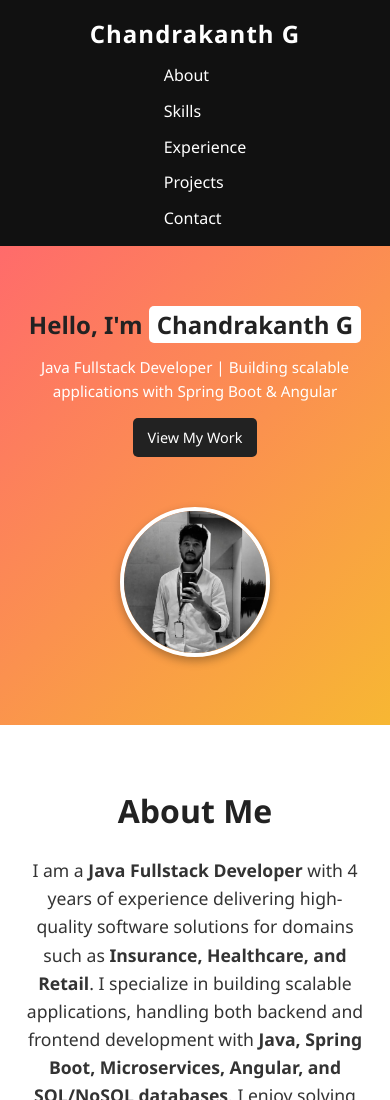
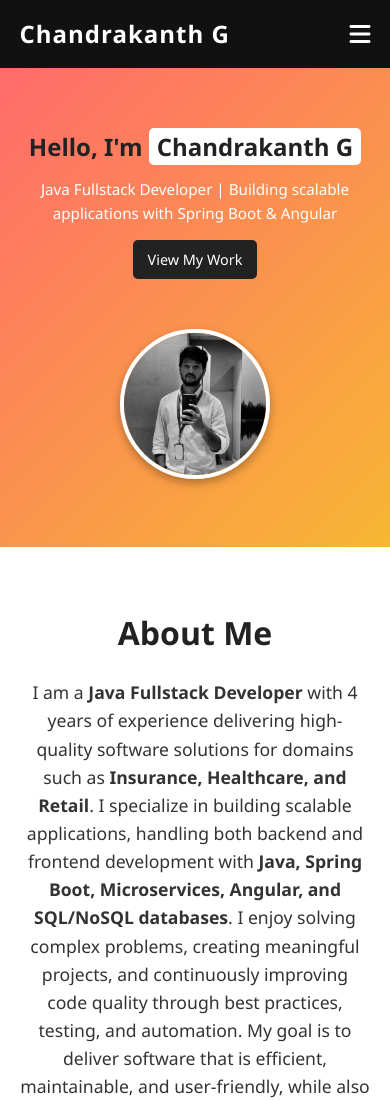
Before and after one commit to chandrakanth7996/chandrakanth7996.github.io, a plain HTML site: page index.html in a window 390 px wide. Shown: the top 1100 px of the page. Drawn offline with Linux system fonts and the light colour scheme.

Commit message:
responsive for mobile

```diff
--- a/index.html
+++ b/index.html
@@ -6,16 +6,25 @@
   <title>Chandrakanth | Portfolio</title>
   <meta name="description" content="Portfolio of Chandrakanth G - Java Fullstack Developer with 4 years of experience in Java, Spring Boot, Angular, Microservices.">
   <meta name="keywords" content="Java Fullstack, Spring Boot, Angular, Microservices, Developer, Portfolio">
+
+  <!-- CSS -->
   <link rel="stylesheet" href="style.css">
 
   <!-- Font Awesome for icons -->
   <link rel="stylesheet" href="https://cdnjs.cloudflare.com/ajax/libs/font-awesome/6.5.0/css/all.min.css">
 </head>
 <body>
+
   <!-- Header / Navbar -->
   <header>
     <nav>
       <h1 class="logo">Chandrakanth G</h1>
+
+      <!-- Hamburger Icon -->
+      <div class="hamburger">
+        <i class="fa-solid fa-bars"></i>
+      </div>
+
       <ul class="nav-links">
         <li><a href="#about">About</a></li>
         <li><a href="#skills">Skills</a></li>
@@ -84,7 +93,6 @@
       </div>
     </div>
 
-
     <div class="skills-category">
       <h3>Testing</h3>
       <div class="skills-grid">
@@ -105,8 +113,6 @@
       </div>
     </div>
   </section>
-
-
 
   <!-- Experience Section -->
   <section id="experience" class="experience">
@@ -162,20 +168,11 @@
   </section>
 
   <!-- Contact Section -->
-  <!-- <section id="contact" class="contact">
-    <h2>Contact Me</h2>
-    <p>If you'd like to work together or just say hi 👋, feel free to reach out!</p><br>
-    <a href="mailto:chandrakanth7996@gmail.com" class="btn">Send Email</a> -->
   <section id="contact" class="contact">
     <h2>Contact Me</h2>
     <p>If you'd like to work together or just say hi 👋, feel free to reach out!</p>
-
-  <!-- Email visible -->
     <p class="contact-email"><i class="fa-solid fa-envelope"></i> chandrakanth7996@gmail.com</p>
-
-  <!-- Send Email Button -->
     <a href="mailto:chandrakanth7996@gmail.com" class="btn">Send Email</a>
-
 
     <!-- Social Links -->
     <div class="social-links">
@@ -190,5 +187,15 @@
   <footer>
     <p>© 2025 Chandrakanth | Made with ❤️ and GitHub Pages</p>
   </footer>
+
+  <!-- JS for Hamburger -->
+  <script>
+    const hamburger = document.querySelector('.hamburger');
+    const navLinks = document.querySelector('.nav-links');
+
+    hamburger.addEventListener('click', () => {
+      navLinks.classList.toggle('active');
+    });
+  </script>
 </body>
 </html>
--- a/style.css
+++ b/style.css
@@ -39,6 +39,7 @@ nav {
 .nav-links {
   list-style: none;
   display: flex;
+  transition: max-height 0.3s ease-in-out;
 }
 
 .nav-links li {
@@ -54,6 +55,14 @@ nav {
 
 .nav-links a:hover {
   color: #ff6b6b;
+}
+
+/* Hamburger */
+.hamburger {
+  display: none;
+  font-size: 1.5rem;
+  cursor: pointer;
+  color: #fff;
 }
 
 /* Hero Section */
@@ -307,7 +316,7 @@ footer {
   margin-top: 30px;
 }
 
-/* Mobile & Tablet Responsiveness */
+/* Responsive & Hamburger Menu */
 @media (max-width: 992px) {
   .hero-text h2 {
     font-size: 2rem;
@@ -330,17 +339,41 @@ footer {
 
 @media (max-width: 768px) {
   nav {
-    flex-direction: column;
+    flex-direction: row;
+    position: relative;
   }
+
+  .hamburger {
+    display: block;
+  }
+
   .nav-links {
     flex-direction: column;
     gap: 10px;
-    margin-top: 10px;
+    max-height: 0;
+    overflow: hidden;
+    width: 100%;
+    background: #111;
+    position: absolute;
+    top: 60px;
+    left: 0;
+    padding: 0 20px;
+    border-radius: 0 0 8px 8px;
   }
+
+  .nav-links li {
+    margin-left: 0;
+  }
+
+  .nav-links.active {
+    max-height: 500px;
+  }
+
   .hero-content {
     flex-direction: column;
     text-align: center;
   }
+
   .hero-photo img {
     margin-top: 20px;
   }
```
Lines whose indentation alone changed are shown as unchanged.
